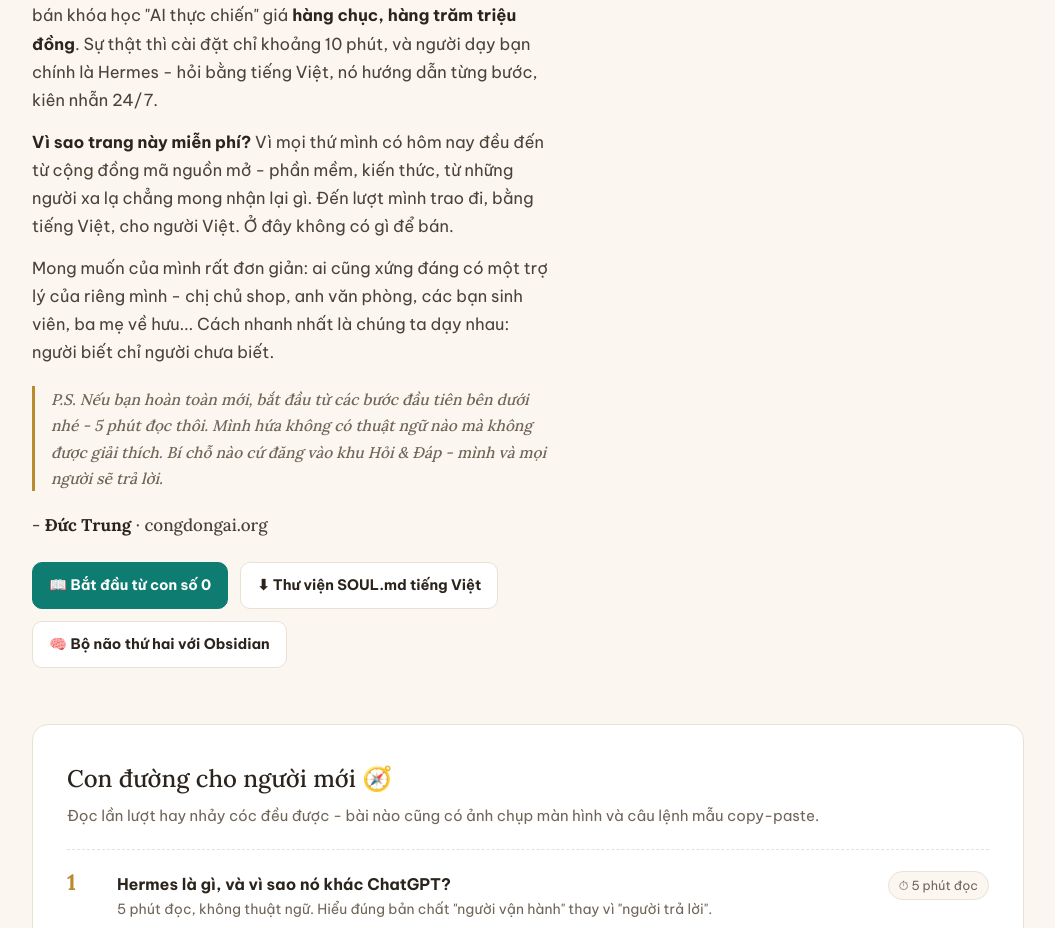
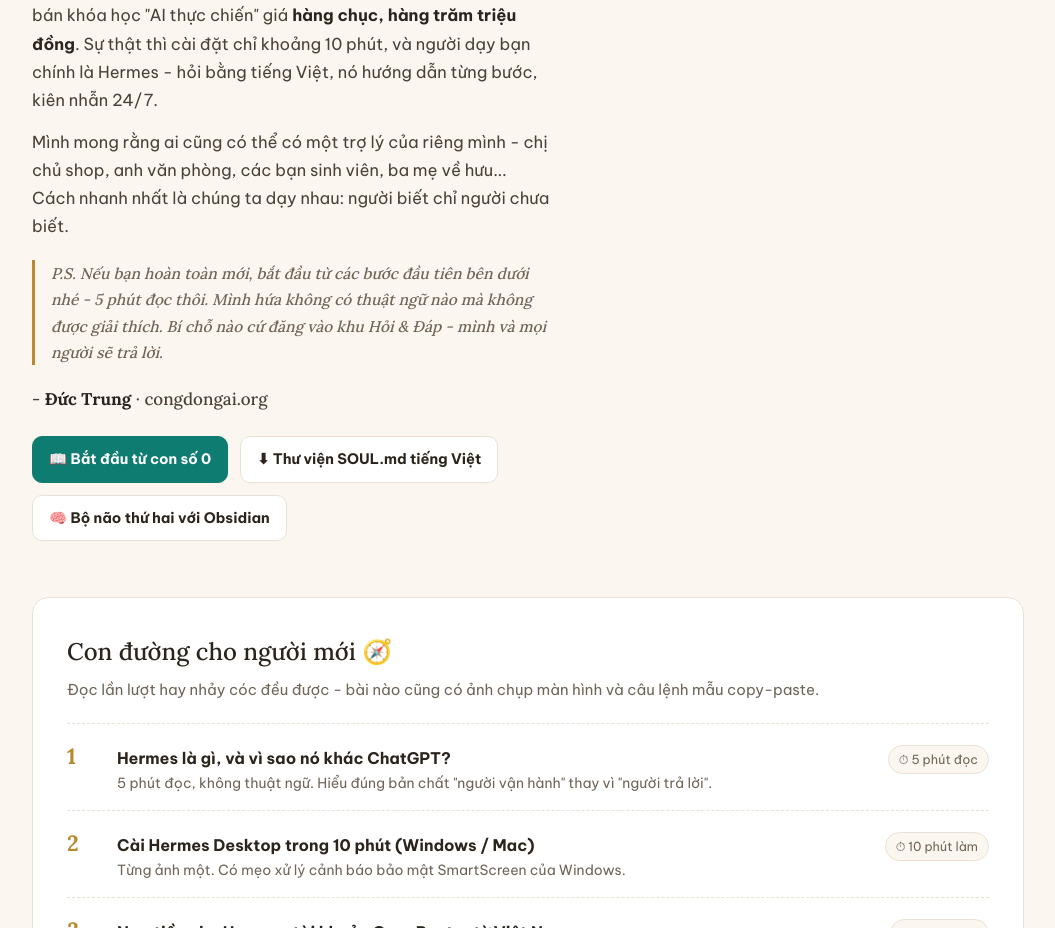
Before and after one commit to trungtd47/congdongai, a Next.js app: page / in a window 1280 px wide. Shown: the part 960-1888 px from the top of the page, without its empty margins (112-1167 px from the left). Built offline with nearby package versions, Linux system fonts and the light colour scheme; no server answers; the database is empty.

Commit message:
fix(homepage): thay 2 doan thu ngo bang 1 doan theo y sep

```diff
--- a/design-v7-homepage.html
+++ b/design-v7-homepage.html
@@ -177,8 +177,7 @@
       <p>Mình không phải người học chuyên ngành hay có nền tảng công nghệ. Mình kinh doanh, đầu tư tự do — và thích tìm hiểu về công nghệ, về những thứ giúp mình làm việc nhàn hơn. Khi mình bắt đầu tìm hiểu AI Agent, cảm giác của mình chắc cũng y như các bạn bây giờ: choáng ngợp. Toàn tiếng Anh, toàn thuật ngữ, và đâu đâu cũng có người muốn bán cho mình một thứ gì đó.</p>
       <p>Rồi mình gặp <b>Hermes</b> — <span class="tip" title="Phần mềm có mã nguồn công khai, miễn phí, cộng đồng cùng phát triển">AI agent mã nguồn mở</span> của Nous Research, hoàn toàn miễn phí. Từ ngày cài nó, mỗi sáng của mình bắt đầu bằng <b>bản tin thị trường lúc 6h30 do Hermes tự đọc, tự lọc, tự viết</b> — trước cả khi mình kịp pha cà phê. Website mình đang chạy do một "nhân viên AI" tên Tony tự viết code. Mình hiểu ra một điều: thứ này không phải đồ chơi của dân kỹ thuật — nó làm việc thật, cho bất kỳ ai.</p>
       <p>Và điều làm mình trăn trở: trong khi Hermes miễn phí, ngoài kia người ta bán những khóa học "AI thực chiến" giá <b>hàng chục, hàng trăm triệu đồng</b>. Sự thật thì sao? Cài đặt chỉ khoảng 10 phút, và <b>người dạy bạn chính là Hermes</b> — bạn hỏi bằng tiếng Việt, nó hướng dẫn từng bước, kiên nhẫn 24/7. Bạn không cần trả trăm triệu để bắt đầu.</p>
-      <p><b>Vì sao trang này miễn phí?</b> Vì mọi thứ mình có hôm nay đều đến từ cộng đồng mã nguồn mở — phần mềm miễn phí, kiến thức miễn phí, từ những người xa lạ khắp thế giới chẳng mong nhận lại gì. Đến lượt mình trao đi, bằng tiếng Việt, cho người Việt. Ở đây không có gì để bán: không khóa học, không "combo AI thực chiến", không chém gió.</p>
-      <p>Mong muốn của mình rất đơn giản: <b>AI Agent đến gần hơn với mọi người</b> — chị chủ shop, anh văn phòng, các bạn sinh viên, ba mẹ về hưu... ai cũng xứng đáng có một trợ lý của riêng mình. Và cách nhanh nhất là chúng ta dạy nhau: người biết chỉ người chưa biết.</p>
+      <p>Mình mong rằng ai cũng có thể có một trợ lý của riêng mình - chị chủ shop, anh văn phòng, các bạn sinh viên, ba mẹ về hưu... Cách nhanh nhất là chúng ta dạy nhau: người biết chỉ người chưa biết.</p>
       <p class="ps">P.S. Nếu bạn hoàn toàn mới, bắt đầu từ bài đầu tiên bên phải nhé — 5 phút đọc thôi. Mình hứa không có thuật ngữ nào mà không được giải thích. Bí chỗ nào cứ đăng vào khu Hỏi &amp; Đáp — mình và mọi người sẽ trả lời.</p>
       <p style="margin-top:20px;font-family:'Lora',serif;font-size:17px">— <b>Đức Trung</b> · congdongai.org</p>
       <div class="letter-links">
--- a/src/app/page.tsx
+++ b/src/app/page.tsx
@@ -74,19 +74,18 @@
               chỉ dùng Hermes, và nó làm việc thật mỗi ngày: mỗi sáng tự đọc, tự
               lọc, tự viết <b>bản tin 6h30</b> trước khi mình pha xong cà phê;
               tự theo dõi vài đối thủ và gửi báo cáo mỗi tuần; tự hệ thống lại
-              kiến thức về sản phẩm, quy trình, dự án của mình vào một
-              &quot;bộ não thứ hai&quot; qua Obsidian để hỏi lại lúc nào cũng
-              có; và đang giúp mình vận hành chính website này - <b>Tony</b>{" "}
-              (một &quot;nhân viên AI&quot;) viết code, <b>FRIDAY</b> điều phối
-              tiến độ dự án,{" "}
+              kiến thức về sản phẩm, quy trình, dự án của mình vào một &quot;bộ
+              não thứ hai&quot; qua Obsidian để hỏi lại lúc nào cũng có; và đang
+              giúp mình vận hành chính website này - <b>Tony</b> (một &quot;nhân
+              viên AI&quot;) viết code, <b>FRIDAY</b> điều phối tiến độ dự án,{" "}
               <b>Deadpool</b> review lại hằng tuần.
             </p>
             <p>
               Mình coi Hermes như một đồng nghiệp: cùng đặt câu hỏi, trao đổi,
               kiểm chứng lại thông tin vì model vẫn có lúc ảo giác - với việc
               quan trọng, mình còn cho nhiều AI Agent kiểm tra chéo nhau. Và
-              mình nhận ra: đây không phải đồ chơi của dân kỹ thuật, nó làm
-              được việc thật, cho bất kỳ ai.
+              mình nhận ra: đây không phải đồ chơi của dân kỹ thuật, nó làm được
+              việc thật, cho bất kỳ ai.
             </p>
             <p>
               Điều làm mình trăn trở: Hermes miễn phí, còn ngoài kia người ta
@@ -96,16 +95,9 @@
               Việt, nó hướng dẫn từng bước, kiên nhẫn 24/7.
             </p>
             <p>
-              <b>Vì sao trang này miễn phí?</b> Vì mọi thứ mình có hôm nay đều
-              đến từ cộng đồng mã nguồn mở - phần mềm, kiến thức, từ những
-              người xa lạ chẳng mong nhận lại gì. Đến lượt mình trao đi, bằng
-              tiếng Việt, cho người Việt. Ở đây không có gì để bán.
-            </p>
-            <p>
-              Mong muốn của mình rất đơn giản: ai cũng xứng đáng có một trợ lý
-              của riêng mình - chị chủ shop, anh văn phòng, các bạn sinh viên,
-              ba mẹ về hưu... Cách nhanh nhất là chúng ta dạy nhau: người biết
-              chỉ người chưa biết.
+              Mình mong rằng ai cũng có thể có một trợ lý của riêng mình - chị
+              chủ shop, anh văn phòng, các bạn sinh viên, ba mẹ về hưu... Cách
+              nhanh nhất là chúng ta dạy nhau: người biết chỉ người chưa biết.
             </p>
             <p className="ps">
               P.S. Nếu bạn hoàn toàn mới, bắt đầu từ các bước đầu tiên bên dưới
@@ -147,14 +139,14 @@
                   bước và tự nhắc tiến độ cho bạn.
                 </div>
                 <div className="msg user">
-                  Mình đang quản lý một dự án nhỏ, với cả theo dõi 3 đối thủ
-                  xem họ ra gì mới.
+                  Mình đang quản lý một dự án nhỏ, với cả theo dõi 3 đối thủ xem
+                  họ ra gì mới.
                 </div>
                 <div className="msg ai">
                   <small>Hermes</small>Vậy để mình theo dõi 3 đối thủ đó mỗi
                   tuần, báo cáo ai đổi giá, ai ra sản phẩm mới. Còn dự án của
-                  bạn, mình lập danh sách đầu việc và nhắc bạn cái nào trễ
-                  tiến độ. Bắt đầu từ tuần này luôn nhé?
+                  bạn, mình lập danh sách đầu việc và nhắc bạn cái nào trễ tiến
+                  độ. Bắt đầu từ tuần này luôn nhé?
                 </div>
               </div>
             </div>
```
